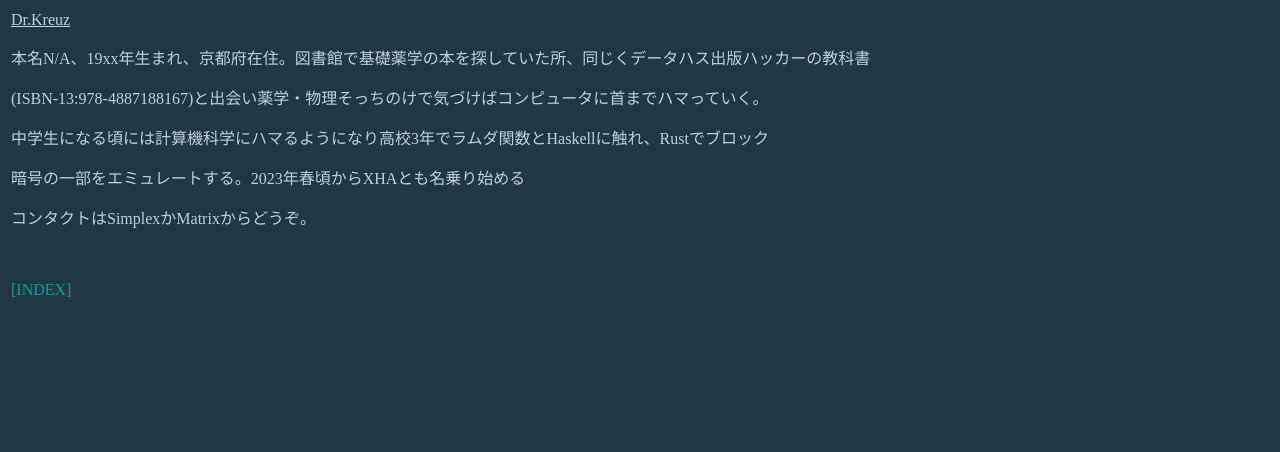
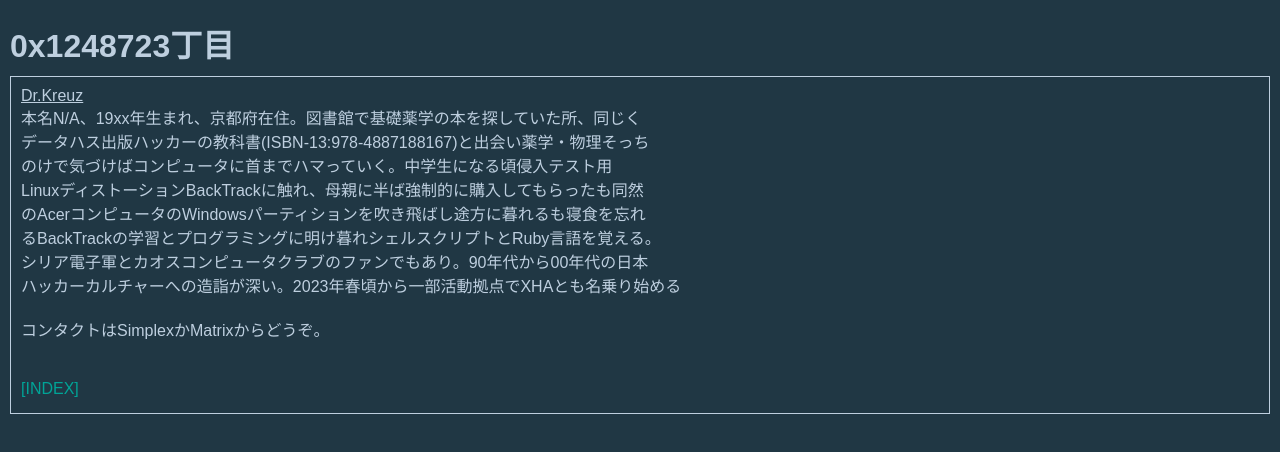
Before and after one commit to Extr3m4R4710/-0x1248723, a plain HTML site: page aboutme.html in a window 1280 px wide. Drawn offline with Linux system fonts and the light colour scheme.

Commit message:
[fix] CSSを改良スマホ画面に対応

```diff
--- a/aboutme.html
+++ b/aboutme.html
@@ -1,23 +1,65 @@
 <!DOCTYPE html>
-<html>
+<html lang="ja">
 <head>
+  <meta charset="UTF-8">
+  <meta name="viewport" content="width=device-width, initial-scale=1.0">
   <title>0x1248723丁目</title>
+  <style>
+    body {
+      background-color: #203744;
+      color: #becfdf;
+      font-family: Arial, sans-serif;
+      margin: 0;
+      padding: 10px;
+      box-sizing: border-box;
+    }
+
+    img {
+      max-width: 100%; /* スマホ画面にフィット */
+      height: auto; /* アスペクト比を保持 */
+    }
+
+    h1, h3 {
+      margin: 10px 0;
+    }
+
+    a {
+      display: block; /* リンクをブロック要素にすることでタップしやすく */
+      margin: 5px 0;
+      color: #00a497; /* リンクの色 */
+      text-decoration: none; /* 下線を消す */
+    }
+
+    a:hover {
+      text-decoration: underline; /* ホバー時に下線を表示 */
+    }
+
+    .profile {
+      border: 1px solid #becfdf; /* 枠線 */
+      padding: 10px; /* 内側の余白 */
+      margin: 10px 0; /* 上下の余白 */
+    }
+
+    .contact {
+      margin-top: 20px;
+    }
+  </style>
 </head>
-  <body style="background-color:#203744; color:#becfdf;">
-    <table>
-      <tr>
-	    <td>
+<body>
+  <h1>0x1248723丁目</h1>
+  <div class="profile">
     <u>Dr.Kreuz</u>
-        <p>本名N/A、19xx年生まれ、京都府在住。図書館で基礎薬学の本を探していた所、同じくデータハス出版ハッカーの教科書</p>
-          (ISBN-13:978-4887188167)と出会い薬学・物理そっちのけで気づけばコンピュータに首までハマっていく。</p>
-          中学生になる頃には計算機科学にハマるようになり高校3年でラムダ関数とHaskellに触れ、Rustでブロック</p>
-          暗号の一部をエミュレートする。2023年春頃からXHAとも名乗り始める</p>
-          <p>コンタクトはSimplexかMatrixからどうぞ。<p>
+    <div>本名N/A、19xx年生まれ、京都府在住。図書館で基礎薬学の本を探していた所、同じく</div>
+    <div>データハス出版ハッカーの教科書(ISBN-13:978-4887188167)と出会い薬学・物理そっち</div>
+    <div>のけで気づけばコンピュータに首までハマっていく。中学生になる頃侵入テスト用</div>
+    <div>LinuxディストーションBackTrackに触れ、母親に半ば強制的に購入してもらったも同然</div>
+    <div>のAcerコンピュータのWindowsパーティションを吹き飛ばし途方に暮れるも寝食を忘れ</div>
+    <div>るBackTrackの学習とプログラミングに明け暮れシェルスクリプトとRuby言語を覚える。</div>
+    <div>シリア電子軍とカオスコンピュータクラブのファンでもあり。90年代から00年代の日本</div>
+    <div>ハッカーカルチャーへの造詣が深い。2023年春頃から一部活動拠点でXHAとも名乗り始める</div>
+    <p class="contact">コンタクトはSimplexかMatrixからどうぞ。</p>
     <br>
-          <br>
-          <a href="./index.html" target="_blank" style="color:#00a497;cursor:pointer;text-decoration-color:#00a497;text-decoration-line:none;text-decoration-style:solid;">[INDEX]</a><p>
-        </td>
-      </tr>
-    </table>
+    <a href="./index.html" target="_blank">[INDEX]</a>
+  </div>
 </body>
 </html>
```
Also changed, not shown: docstop.html (+49 -26 lines), index.html (+54 -17 lines). Lines whose indentation alone changed are shown as unchanged.
